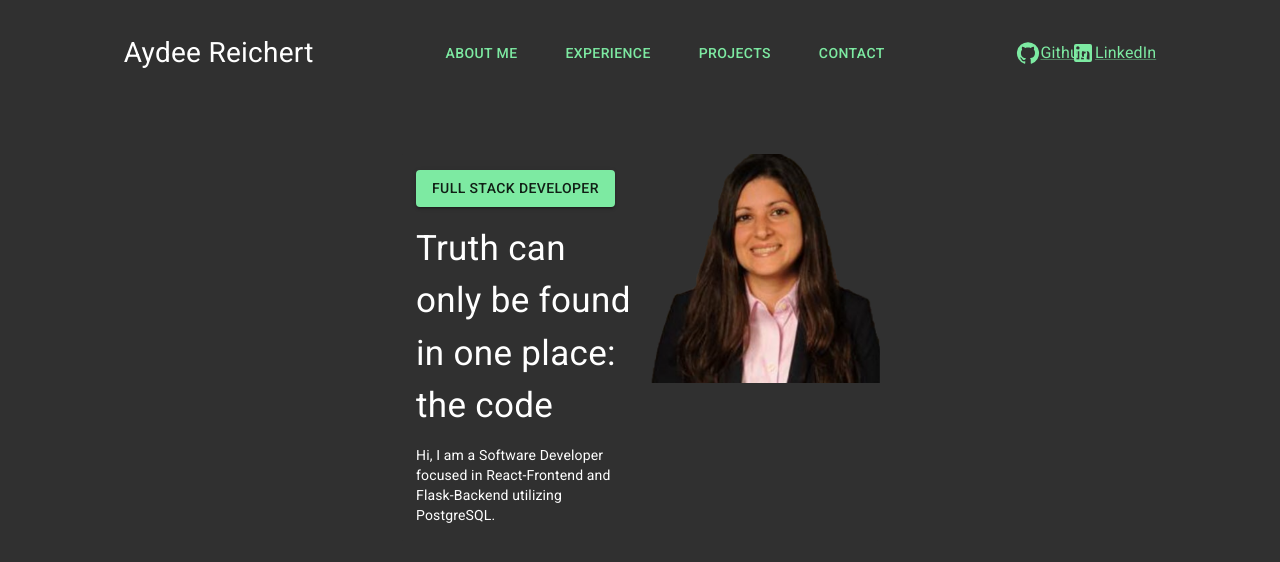
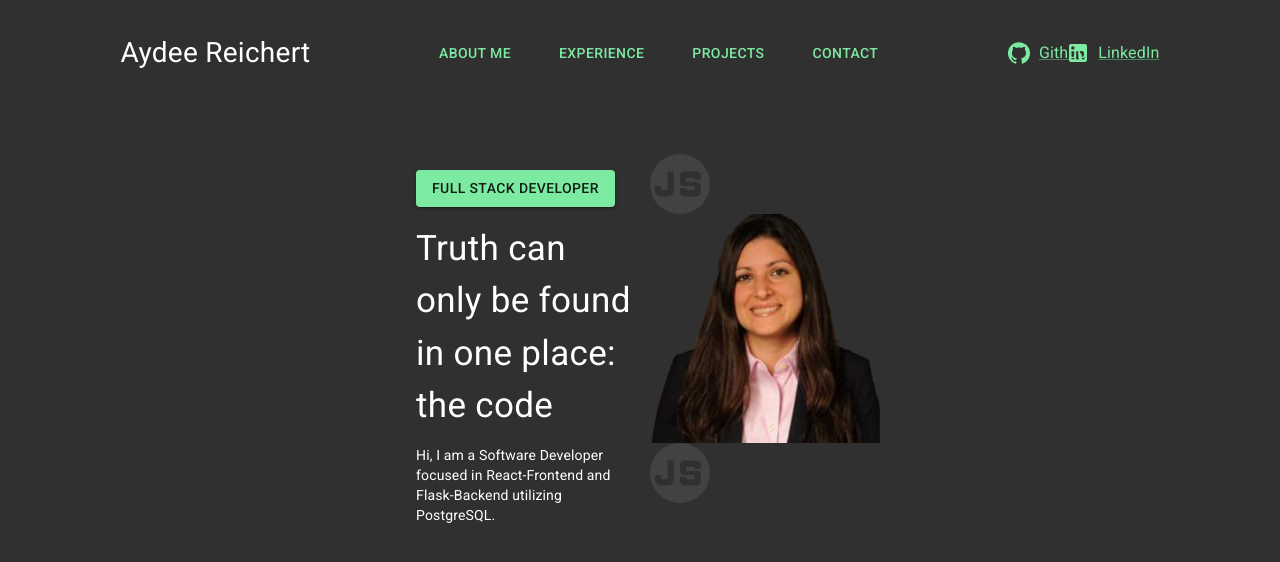
Before and after one commit to ReichertA2/Portfolio, a React (Create React App) app: page / in a window 1280 px wide. Shown: the top 562 px of the page. Built offline with nearby package versions, Linux system fonts and the light colour scheme.

Commit message:
did some css styling

```diff
--- a/public/index.html
+++ b/public/index.html
@@ -32,6 +32,10 @@
       rel="stylesheet"
       href="https://fonts.googleapis.com/icon?family=Material+Icons"
     />
+    <link
+      rel="stylesheet"
+      href="https://fonts.googleapis.com/icon?family=Material+Icons"
+    />
 
     <title>Portfolio</title>
   </head>
--- a/src/components/MainBody.js
+++ b/src/components/MainBody.js
@@ -7,6 +7,8 @@
 import Typography from "@mui/material/Typography";
 import CardMedia from "@mui/material/CardMedia";
 import pic from "../new_pic3.png";
+import JavascriptIcon from '@mui/icons-material/Javascript';
+import Avatar from '@mui/material/Avatar';
 
 // #background: "#303030"
 export default function MainBody() {
@@ -37,8 +39,19 @@
       {/* <Button size="small">Learn More</Button> */}
       {/* </CardActions> */}
       <div sx={{}}>
+        <Avatar sx={{ background: "#424242", width: 60, height: 60}}>
+      <JavascriptIcon sx={{fontSize:100}}/>
+      </Avatar>
+
         <img src={pic} alt={"profile"} width="270px" />
+        <Avatar sx={{ background: "#424242", width: 60, height: 60}}>
+      <JavascriptIcon sx={{fontSize:100}}/>
+      </Avatar>
+
       </div>
+
     </Card>
+
   );
+
 }
--- a/src/components/NavBar.js
+++ b/src/components/NavBar.js
@@ -90,12 +90,12 @@
           <Button onClick={toggleDrawer(true)}>Contact</Button>
         </div>
         <Link sx={{ marginRight: "-11%" }} href="https://github.com/ReichertA2">
-          <GitHubIcon />
+          <GitHubIcon sx={{marginRight:"0.5rem"}} />
           Github
         </Link>
 
         <Link href="https://www.linkedin.com/in/aydee-reichert">
-          <LinkedInIcon />
+          <LinkedInIcon sx={{marginRight:"0.5rem"}}  />
           LinkedIn
         </Link>
       </Box>
```
Also changed, not shown: src/python.png (added).
